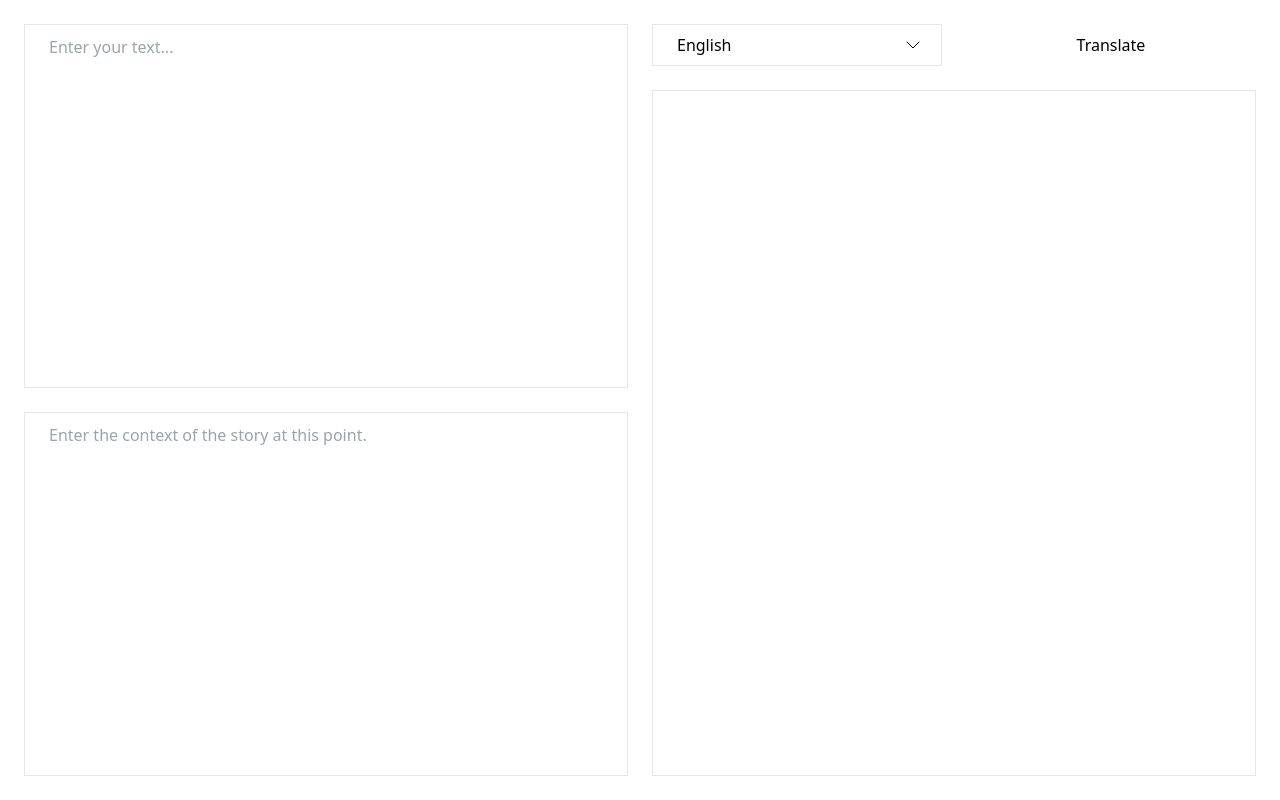
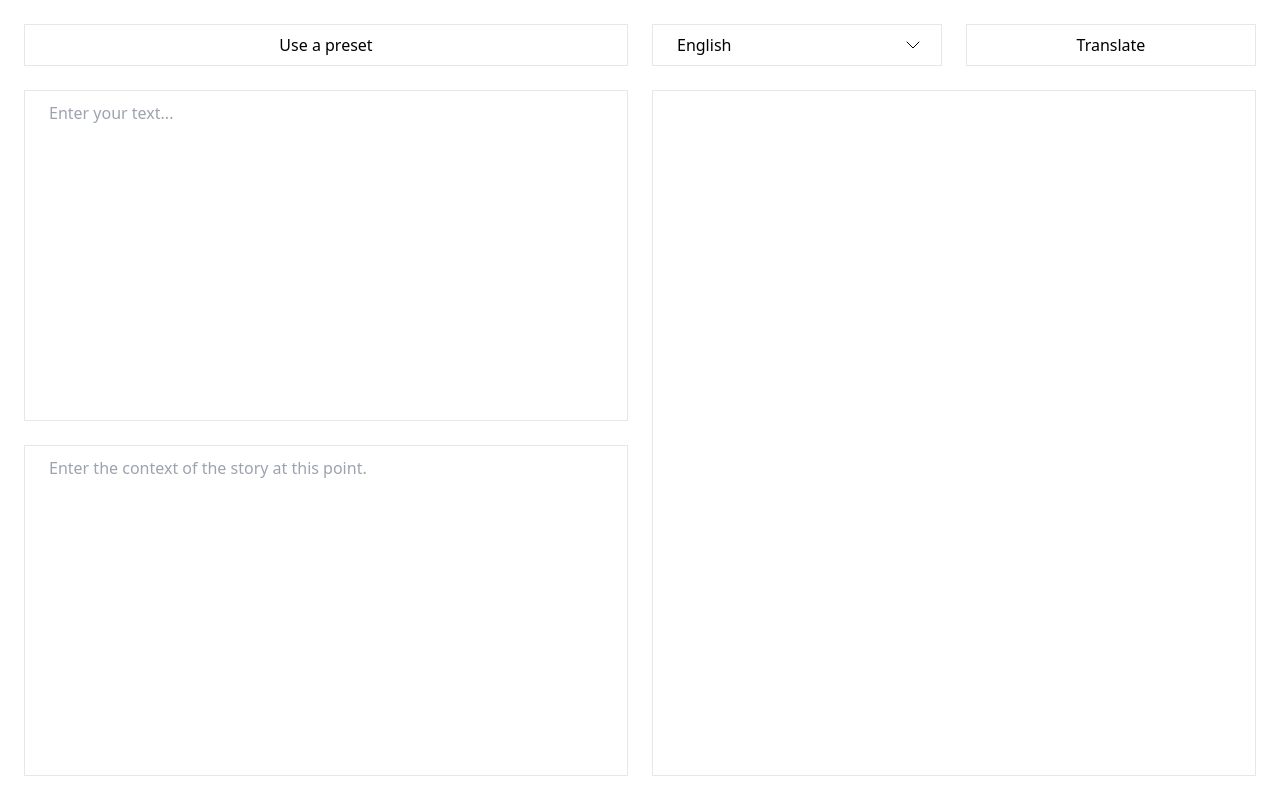
Before and after one commit to joulev/translate, a Next.js app: page / in a window 1280 px wide. Built offline with nearby package versions, Linux system fonts and the light colour scheme; what tailwind-dark-aware would draw is missing.

Commit message:
add a preset example
Signed-off-by: Vu Van Dung <me@joulev.dev>

```diff
--- a/app/_completion.tsx
+++ b/app/_completion.tsx
@@ -48,13 +48,30 @@ export default function Completion() {
           }
         }}
       >
-        <div className="grid grid-rows-2 gap-6">
+        <div className="flex flex-col gap-6">
+          <Button
+            disabled={isLoading}
+            variant="secondary"
+            type="button"
+            onClick={async () => {
+              const { content, context } = await import("./_sample");
+              setContent(content);
+              setContext(context);
+              alert(
+                `Preset loaded: Excerpt from "Wandering Witch: The Journey of Elaina", Volume 9, Chapter 3. © 白石定規, SB Creative Corp. Short excerpt used for educational research purposes. For readers, please buy the book to read the full story.`
+              );
+            }}
+          >
+            Use a preset
+          </Button>
+          <div className="grid flex-grow grid-rows-2 gap-6">
             <Textarea get={content} set={setContent} placeholder="Enter your text..." required />
             <Textarea
               get={context}
               set={setContext}
               placeholder="Enter the context of the story at this point."
             />
+          </div>
         </div>
         <div className="flex flex-col gap-6 overflow-hidden">
           <div className="grid grid-cols-2 gap-6">
--- /dev/null
+++ b/app/_sample.ts
@@ -0,0 +1,24 @@
+// Excerpt from "Wandering Witch: The Journey of Elaina", Volume 9, Chapter 3. © 白石定規, SB Creative Corp.
+// Short excerpt used for educational research purposes. For readers, please buy the book to read the full story.
+
+export const content = `　ぼくがまだ魔女見習いだった頃。
+
+　炭の魔女のサヤになる前に、ぼくは彼女と出会いました。
+
+　魔法統括協会に所属することが決まった新人はまず一人前になるために数か月の間、協会の魔女たちから講義を受けなければなりません。
+
+　魔法の扱い方、協会に依頼される仕事の解説、今まで協会が解決した事例、事件解決までの基本的な対処法。とにかくありとあらゆる分野の講義をみっちり叩き込まれる期間がこの数か月になります。
+
+　ぼくと彼女が言葉を初めて交わしたのもこの頃が初めてのことです。ほんの偶然そうなっただけで、この当時出会っていなければ、もしかしたらぼくと彼女は生涯言葉を交わすことも仲良くなることもなかったかもしれません。
+
+　彼女と初めて話した日のことを、ぼくはよく覚えています。
+
+　ぼくは協会で働くための勉強と魔女になるための特訓を同時期に行っていましたから、ひとしきり講義が終わったあとは支部に残ってシーラさんに魔法を教わっていました。その国に着いて以来毎日その繰り返しで、休む間もなく講義と特訓を受け続けました。ですから帰り際になればいつだって陽が沈みかけているもので、大体そんな生活が日常となり果てていました。
+
+　彼女の姿を見かけたのは、ちょうどぼくがそんな日常の中でくたくたになりながら下宿先へと帰っていたときのことです。
+
+　紫の髪を横一つで結んでいる彼女は明るめの髪のわりにどこか陰があって、心をどこかに置き忘れてしまったような、いつも何かを探しているような雰囲気がありました。浮世離れした彼女ですから、講義を受けているときも、あるいは休み時間のときも、誰かと楽しそうにおしゃべりをしているところなんて見たことがありませんでした。
+
+　モニカさん。`;
+
+export const context = `Saya (サヤ) is a witch, titled "Charcoal Witch" (炭の魔女). She used to study magic at the United Magic Association (魔法統括協会). The story is narrated by her.`;
--- a/app/completion/route.ts
+++ b/app/completion/route.ts
@@ -32,6 +32,8 @@ In your reply message, do not add anything other than the translation. Do not ad
 DO NOT change the meaning of any part of the text, or omit any part of the text.
 
 DO NOT change any line breaks or paragraph breaks. If the paragraph seems too short and you want to join it with the next paragraph, DO NOT do that. Two paragraphs in the unknown language MUST be translated to two separate paragraphs in ${toLanguage}.
+
+DO NOT add the closing "================================================" line to your reply message.
 
 The context of the light novel, before the excerpt, is as follows:
 ================================================
--- a/components/button.tsx
+++ b/components/button.tsx
@@ -1,10 +1,17 @@
 import clsx from "clsx";
 
-export default function Button({ className, ...props }: React.ComponentPropsWithoutRef<"button">) {
+export default function Button({
+  variant = "primary",
+  className,
+  ...props
+}: React.ComponentPropsWithoutRef<"button"> & { variant?: "primary" | "secondary" }) {
   return (
     <button
       className={clsx(
-        "px-6 py-2 bg-daw-main-700 text-daw-main-50 hover:bg-daw-main-600 disabled:cursor-wait disabled:bg-daw-main-100 disabled:text-daw-main-500",
+        "border px-6 py-2 disabled:cursor-wait disabled:border-daw-main-100 disabled:bg-daw-main-100 disabled:text-daw-main-500",
+        variant === "primary"
+          ? "border-daw-main-700 bg-daw-main-700 text-daw-main-50 hover:border-daw-main-600 hover:bg-daw-main-600"
+          : "border-daw-main-300 active:border-daw-main-700",
         className
       )}
       {...props}
```
Also changed, not shown: 1 other file (tests, documents, lock files or other folders). Lines whose indentation alone changed are shown as unchanged.
